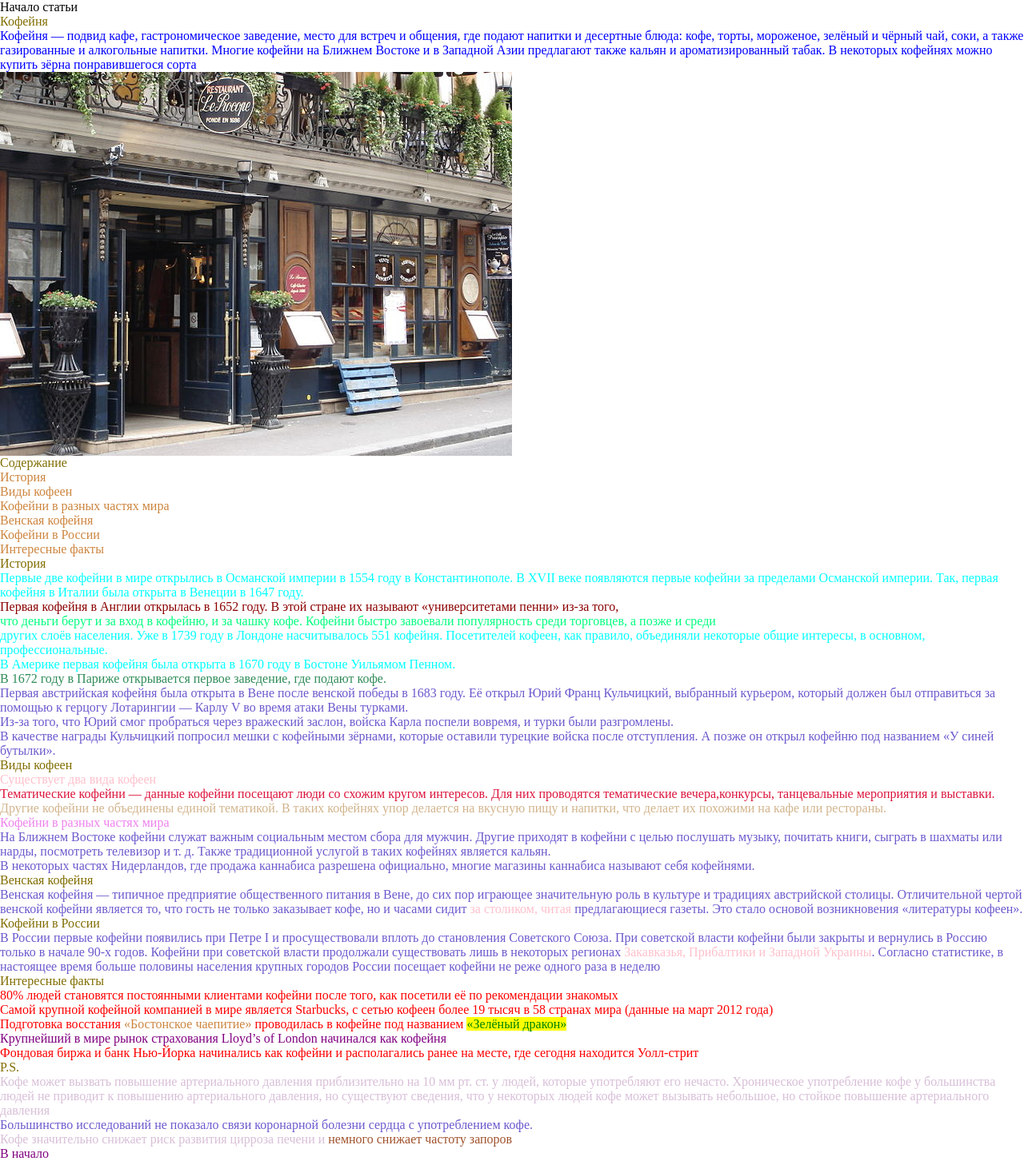
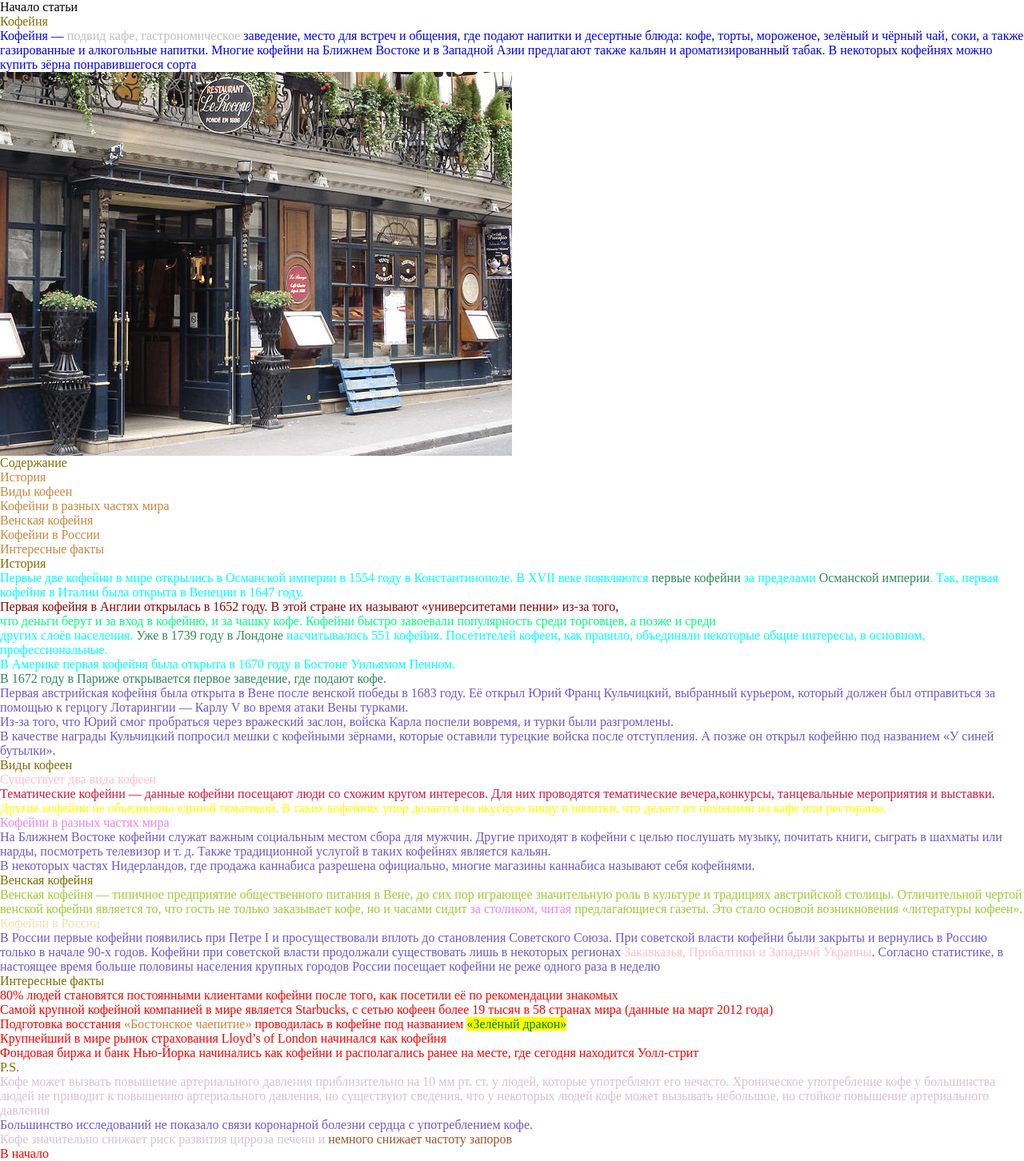
Before and after one commit to DmitriyStulba/Lesson_3, a plain HTML site: page index.html in a window 1280 px wide. Shown: the whole page at 80% size. Drawn offline with Linux system fonts and the light colour scheme.

Commit message:
Внесены правки

```diff
--- a/css/style.css
+++ b/css/style.css
@@ -32,13 +32,17 @@ img {
 
 
 
+/* Версия 2 */
+/*__*/
 
-/* вертел по разному. что-то получилось что-то нет */
+/* Вертел по разному. Вроде разобрался, замечания Хмурого Кота учел.
+В дальнейшей работе буду закреплять*/
+
 /* li{
     color: green;
 } */
 a {
-    color:peru;
+    color: peru;
 }
 p {
     color: slateblue;
@@ -54,11 +58,17 @@ h4 {
 mark {
     color:green;
 }
+span .hist_one {
+    color: teal;
+}
 .start {
     color: aqua;
 }
 .start_text {
     color: blue;
+}
+.start_text > span {
+    color:silver
 }
 .hist span {
     color: seagreen;
@@ -102,3 +112,18 @@ span.sienna_span {
 footer {
     color:thistle
 }
+.facts_one ~ * {
+    color: red;
+}
+.types_one ~ li {
+    color: yellow
+}
+.vienna p {
+    color: yellowgreen;
+}
+.vienna span {
+    color: violet;
+}
+#in_russia {
+    color: wheat;
+}
--- a/index.html
+++ b/index.html
@@ -15,7 +15,8 @@
         <div class="start">
             <h1>Кофейня</h1>
             <p class="start_text">
-                Кофейня — подвид кафе, гастрономическое заведение, место для встреч и общения, где подают напитки и
+                Кофейня — <span>подвид кафе, гастрономическое</span> заведение, место для встреч и общения, где подают
+                напитки и
                 десертные блюда: кофе, торты, мороженое, зелёный и чёрный чай, соки, а также газированные и алкогольные
                 напитки. Многие кофейни на Ближнем Востоке и в Западной Азии предлагают также кальян и ароматизированный
                 табак. В некоторых кофейнях можно купить зёрна понравившегося сорта
@@ -28,8 +29,8 @@
                 <li><a href="#history">История</a></li>
                 <li><a href="#types">Виды кофеен</a></li>
                 <li><a href="#world">Кофейни в разных частях мира</a></li>
-                <li><a href="#Vienna">Венская кофейня</a></li>
-                <li><a href="#in_Russia">Кофейни в России</a></li>
+                <li><a href="#vienna">Венская кофейня</a></li>
+                <li><a href="#in_russia">Кофейни в России</a></li>
                 <li><a href="#facts">Интересные факты</a></li>
             </ol>
         </nav>
@@ -39,7 +40,8 @@
             <h3 id="history">История</h3>
             <p class=hist_one>
                 Первые две кофейни в мире открылись в Османской империи в 1554 году в Константинополе. В XVII веке
-                появляются первые кофейни за пределами Османской империи. Так, первая кофейня в Италии была открыта в
+                появляются <span>первые кофейни</span> за пределами <span>Османской империи</span>. Так, первая кофейня
+                в Италии была открыта в
                 Венеции в 1647 году.
             </p>
             <p class="hist_two">
@@ -51,7 +53,8 @@
                 торговцев, а позже и среди
             </p>
             <p class="hist_one">
-                других слоёв населения. Уже в 1739 году в Лондоне насчитывалось 551 кофейня. Посетителей кофеен, как
+                других слоёв населения. <span>Уже в 1739 году в Лондоне</span> насчитывалось 551 кофейня. Посетителей
+                кофеен, как
                 правило, объединяли некоторые общие интересы, в основном, профессиональные.
             </p>
             <p class="hist_one">
@@ -99,8 +102,8 @@
                 называют себя кофейнями.
             </p>
         </div>
-        <div class="red_Vienna">
-            <h4 id="red_Vienna">Венская кофейня</h4>
+        <div class="vienna">
+            <h4 id="vienna">Венская кофейня</h4>
             <p>
                 Венская кофейня — типичное предприятие общественного питания в Вене, до сих пор играющее значительную
                 роль в культуре и традициях австрийской столицы. Отличительной чертой венской кофейни является то, что
@@ -109,7 +112,7 @@
             </p>
         </div>
         <div>
-            <h4 id="in_Russia">Кофейни в России</h4>
+            <h4 id="in_russia">Кофейни в России</h4>
             <p>
                 В России первые кофейни появились при Петре I и просуществовали вплоть до становления Советского Союза.
                 При советской власти кофейни были закрыты и вернулись в Россию только в начале 90-х годов. Кофейни при
```
